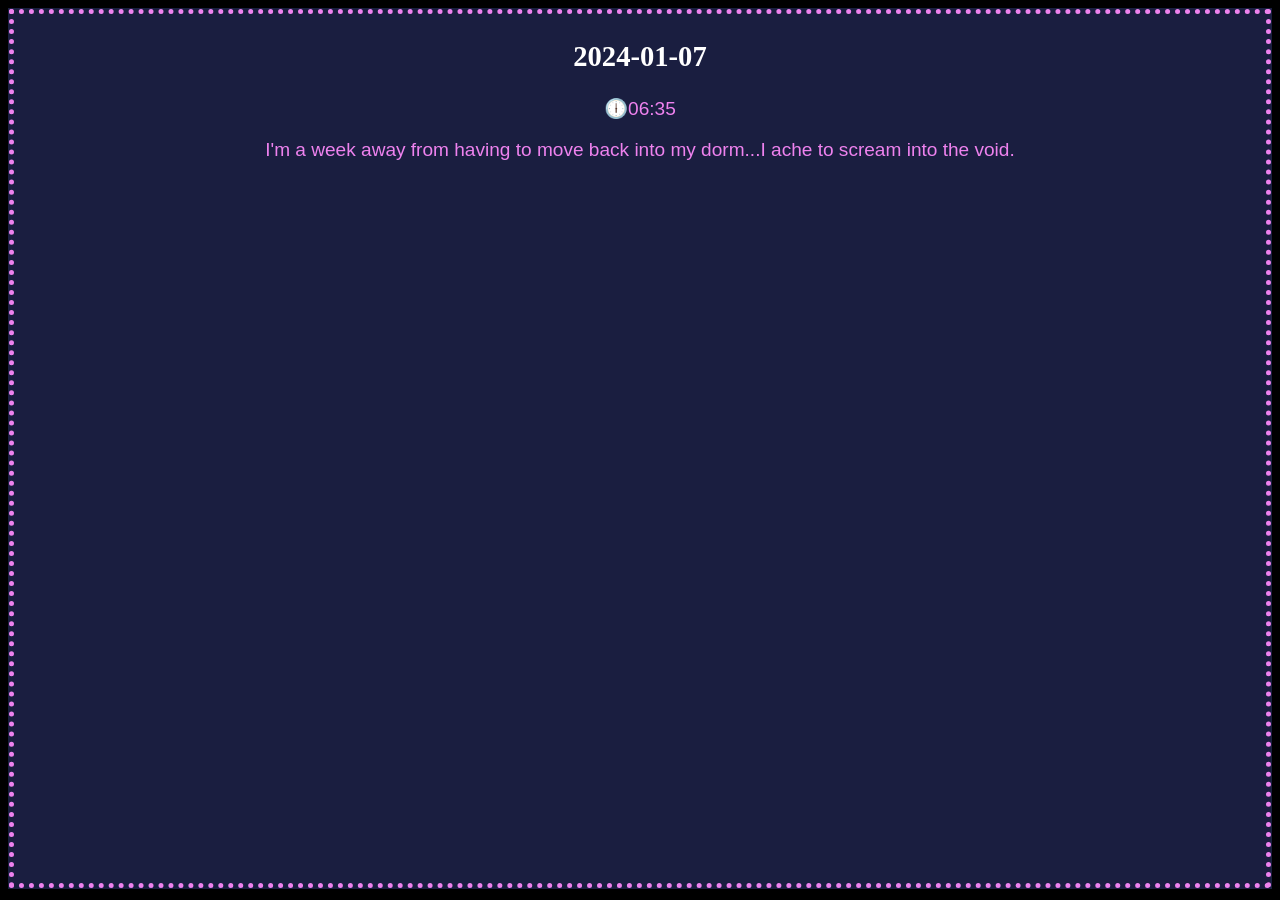
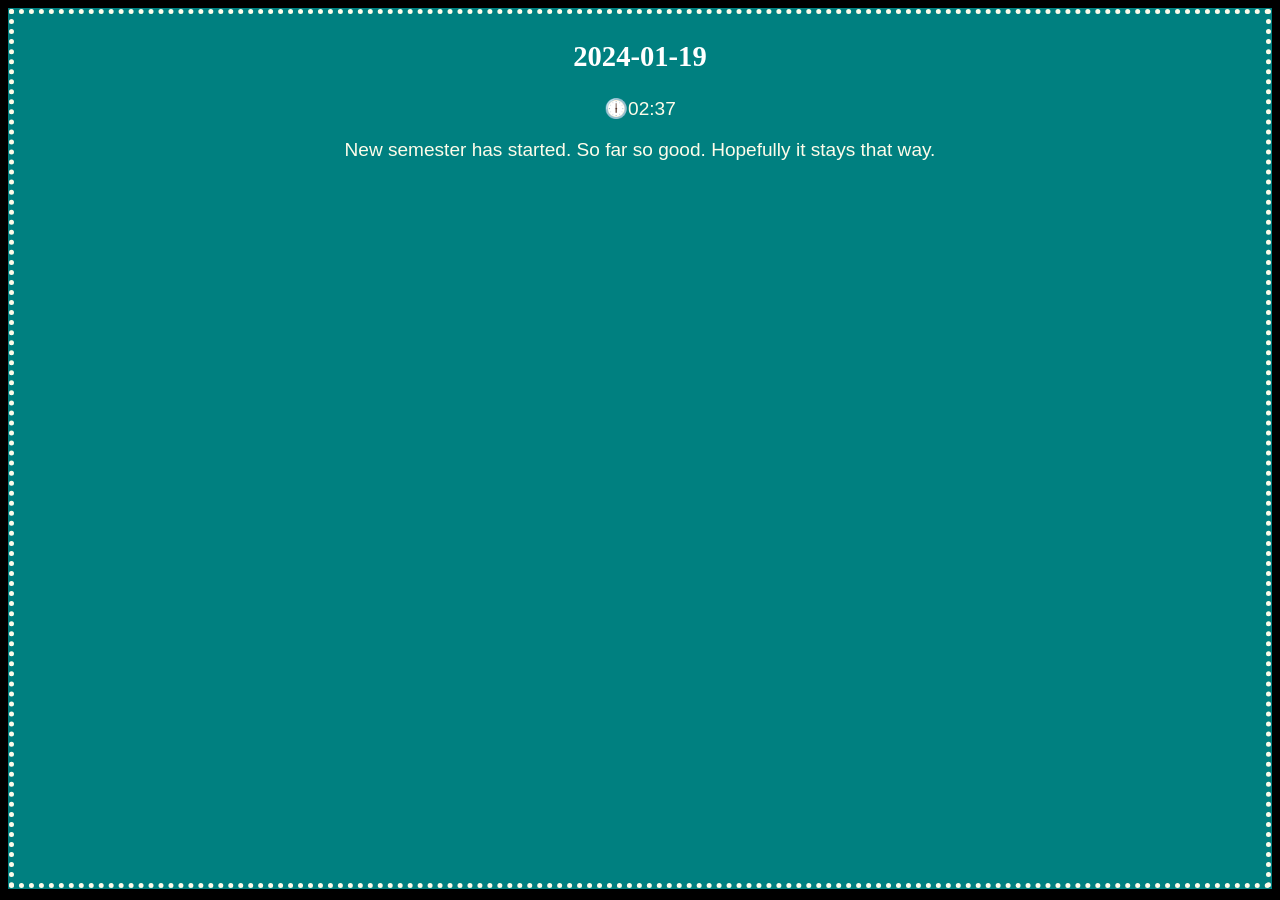
Before and after one commit to RodFireProductions/Status, a Jekyll site: the page built from site/embed.md, in a window 1280 px wide. Built offline with Jekyll 4.4.1, drawn with Linux system fonts in a browser that asks for light colours.

Commit message:
Status Update Fri 01/19/2024  2:37:43.02

```diff
--- a/site/_data/x.json
+++ b/site/_data/x.json
@@ -1,3 +1,3 @@
 {
-    "num": 16
+    "num": 17
 }
--- a/site/_includes/latest_status.html
+++ b/site/_includes/latest_status.html
@@ -1,7 +1,7 @@
 
 
-<article class="pink-alt" id="16">
-<h2>2024-01-07</h2>
-<p class="time">&#x1F555;06:35</p>
-<p class="content">I'm a week away from having to move back into my dorm...I ache to scream into the void.</p>
+<article class="green" id="17">
+<h2>2024-01-19</h2>
+<p class="time">&#x1F555;02:37</p>
+<p class="content">New semester has started. So far so good. Hopefully it stays that way.</p>
 </article>
```
Also changed, not shown: site/_includes/status.html (+7 -0 lines).
